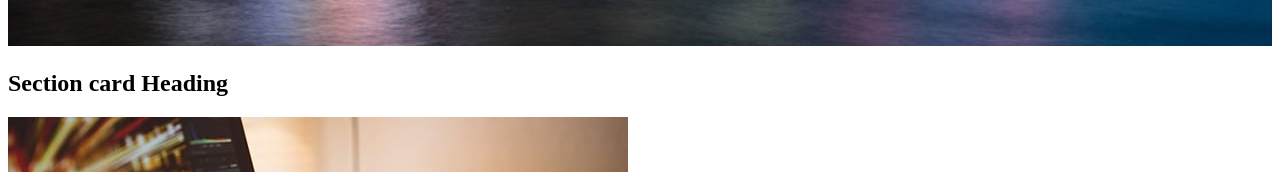
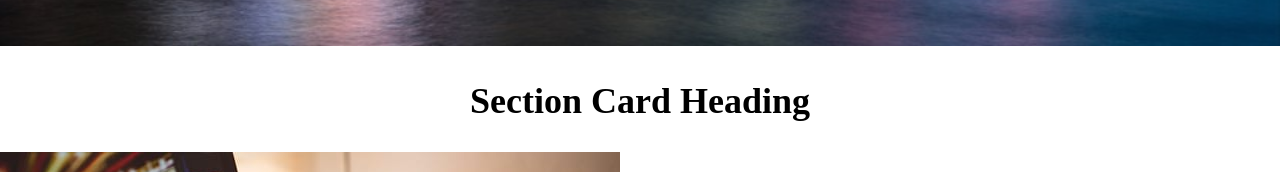
Before and after one commit to zhshimanto/css-basic-1, a plain HTML site: page index.html in a window 1280 px wide. Shown: the part 454-626 px from the top of the page. Drawn offline with Linux system fonts and the light colour scheme.

Commit message:
section heading css

```diff
--- a/style.css
+++ b/style.css
@@ -1,3 +1,8 @@
+body{
+    margin: 0;
+    padding: 0;
+}
+
 .header{
     width: 100%;
     display: flex;
@@ -29,3 +34,9 @@
     width: 100%;
     height: 450px;
 }
+
+.sec-heading h1{
+    text-align: center;
+    font-size: 36px;
+    text-transform: capitalize;
+}
```
